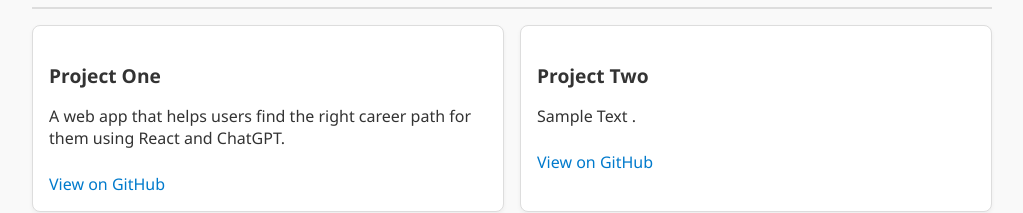
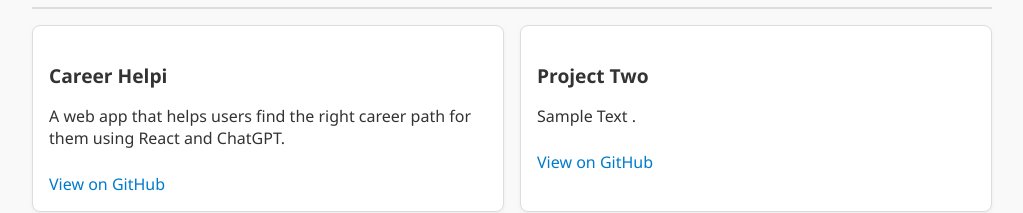
Before and after one commit to Shaina-Z/Portfolio, a React (Create React App) app in the folder my-portfolio/: page / in a window 1280 px wide. Shown: the part 526-739 px from the top of the page, without its empty margins (128-1151 px from the left). Built offline with nearby package versions, Linux system fonts and the light colour scheme.

Commit message:
added project title

```diff
--- a/my-portfolio/src/App.js
+++ b/my-portfolio/src/App.js
@@ -32,7 +32,7 @@
         <h2 className="section-title">Projects</h2>
         <div className="card-container">
           <div className="card">
-            <h3 className="card-title">Project One</h3>
+            <h3 className="card-title">Career Helpi</h3>
             <p>A web app that helps users find the right career path for them using React and ChatGPT.</p>
             <a href="#" className="link-button">View on GitHub</a>
           </div>
```
